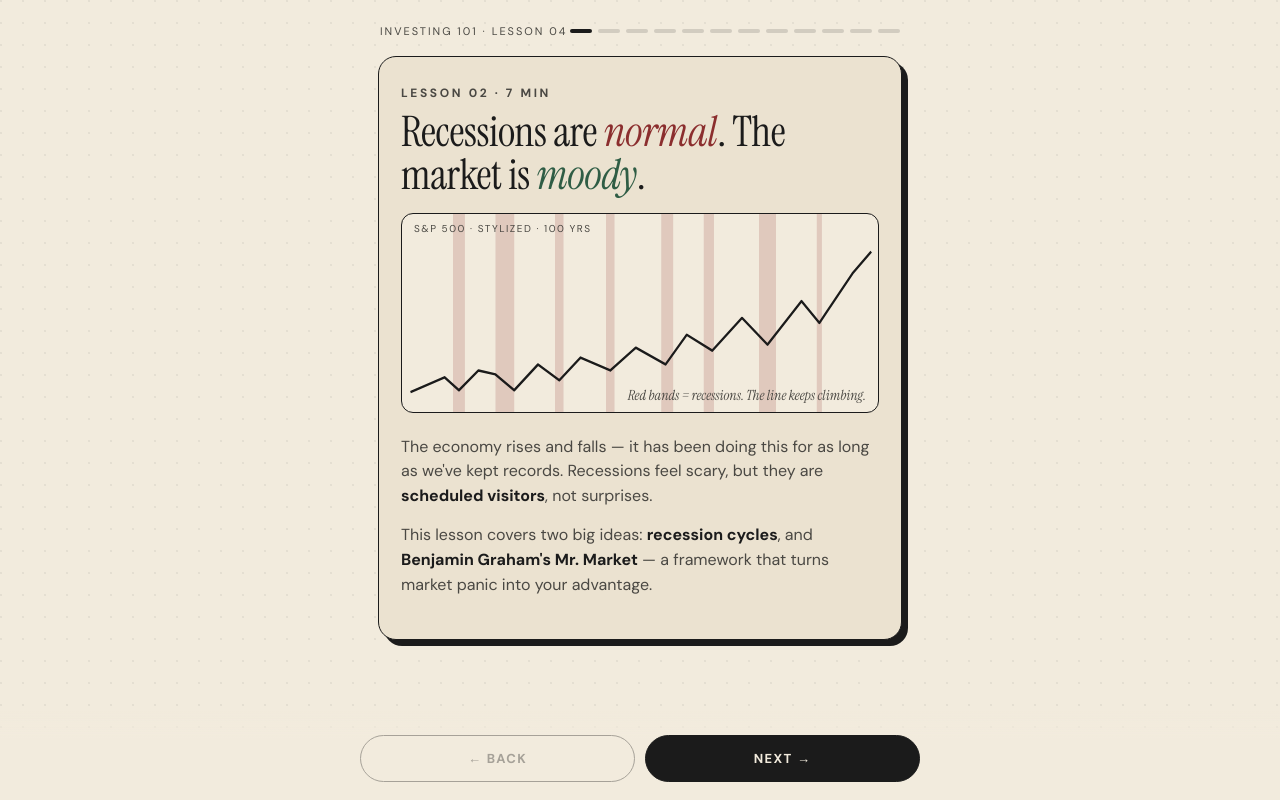
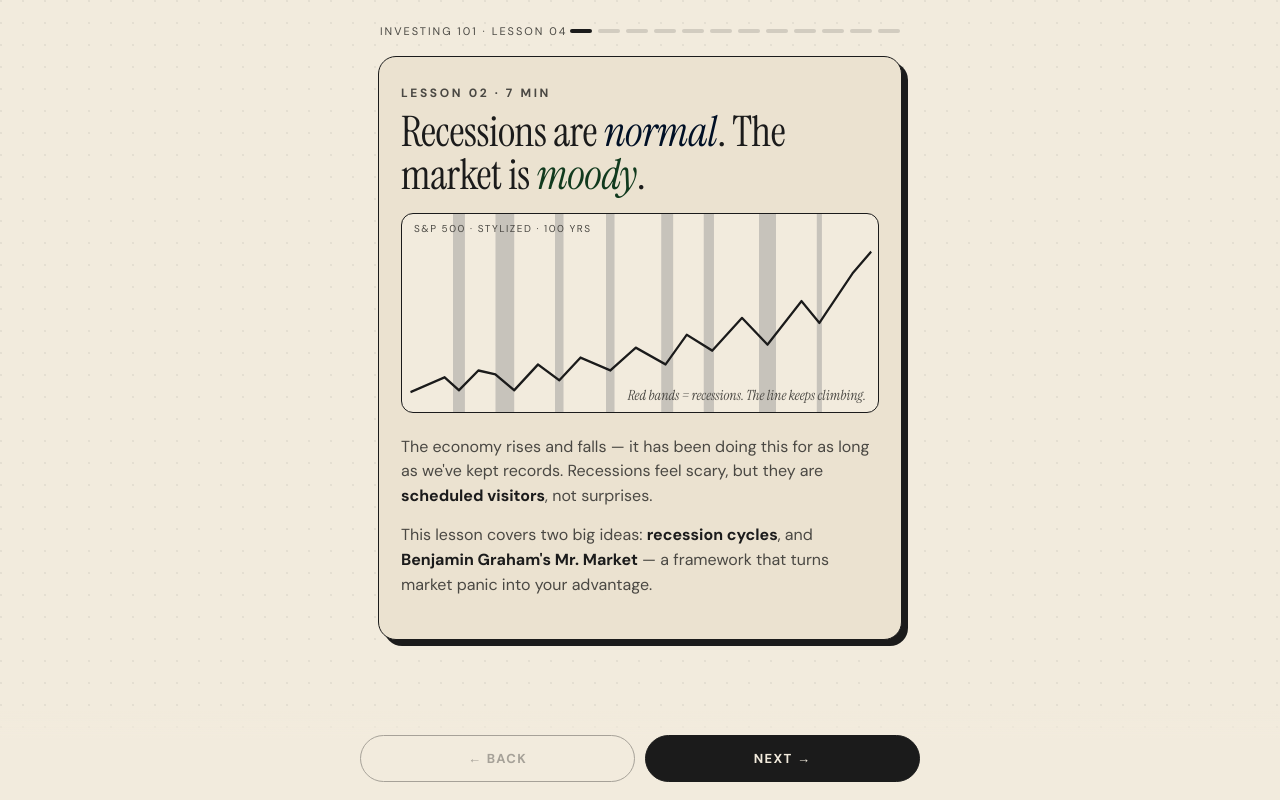
Before and after one commit to sbmdjordan/investing-101, a plain HTML site: page recessions-and-mr-market.html in a window 1280 px wide. Drawn offline with Linux system fonts and the light colour scheme.

Commit message:
Recolor to personal brand palette (deep ocean + deep jungle)

```diff
--- a/recessions-and-mr-market.html
+++ b/recessions-and-mr-market.html
@@ -13,13 +13,13 @@
     --paper: #EBE2D0;
     --ink: #1B1B1B;
     --ink-soft: #4A4843;
-    --bond: #2F5D45;
-    --bond-soft: #DCE7DF;
-    --stock: #D8593B;
-    --stock-soft: #F5DACF;
-    --gold: #C8A95B;
-    --recession: #8B2E2E;
-    --recession-soft: #E6C9C5;
+    --bond: #113a1e;
+    --bond-soft: #D5DDD0;
+    --stock: #001026;
+    --stock-soft: #CFD3DA;
+    --gold: #113a1e;
+    --recession: #001026;
+    --recession-soft: #CFD3DA;
   }
   * { box-sizing: border-box; margin: 0; padding: 0; }
   html, body {
@@ -628,14 +628,14 @@
       <span class="cover-label-top">S&P 500 · stylized · 100 yrs</span>
       <svg viewBox="0 0 560 200" preserveAspectRatio="none">
         <!-- recession shaded zones -->
-        <rect x="60"  y="0" width="14" height="200" fill="#8B2E2E" opacity="0.18"/>
-        <rect x="110" y="0" width="22" height="200" fill="#8B2E2E" opacity="0.18"/>
-        <rect x="180" y="0" width="10" height="200" fill="#8B2E2E" opacity="0.18"/>
-        <rect x="240" y="0" width="10" height="200" fill="#8B2E2E" opacity="0.18"/>
-        <rect x="305" y="0" width="14" height="200" fill="#8B2E2E" opacity="0.18"/>
-        <rect x="355" y="0" width="12" height="200" fill="#8B2E2E" opacity="0.18"/>
-        <rect x="420" y="0" width="20" height="200" fill="#8B2E2E" opacity="0.18"/>
-        <rect x="488" y="0" width="6"  height="200" fill="#8B2E2E" opacity="0.18"/>
+        <rect x="60"  y="0" width="14" height="200" fill="#001026" opacity="0.18"/>
+        <rect x="110" y="0" width="22" height="200" fill="#001026" opacity="0.18"/>
+        <rect x="180" y="0" width="10" height="200" fill="#001026" opacity="0.18"/>
+        <rect x="240" y="0" width="10" height="200" fill="#001026" opacity="0.18"/>
+        <rect x="305" y="0" width="14" height="200" fill="#001026" opacity="0.18"/>
+        <rect x="355" y="0" width="12" height="200" fill="#001026" opacity="0.18"/>
+        <rect x="420" y="0" width="20" height="200" fill="#001026" opacity="0.18"/>
+        <rect x="488" y="0" width="6"  height="200" fill="#001026" opacity="0.18"/>
         <!-- market path: jagged but rising -->
         <path d="M 10 180
                  L 50 165 L 67 178 L 90 158 L 110 162 L 132 178
```
Also changed, not shown: index.html (+5 -5 lines), indexes-bonds-etfs.html (+7 -7 lines), investing-vs-speculating.html (+5 -5 lines), stocks-vs-bonds-lesson.html (+9 -9 lines).
